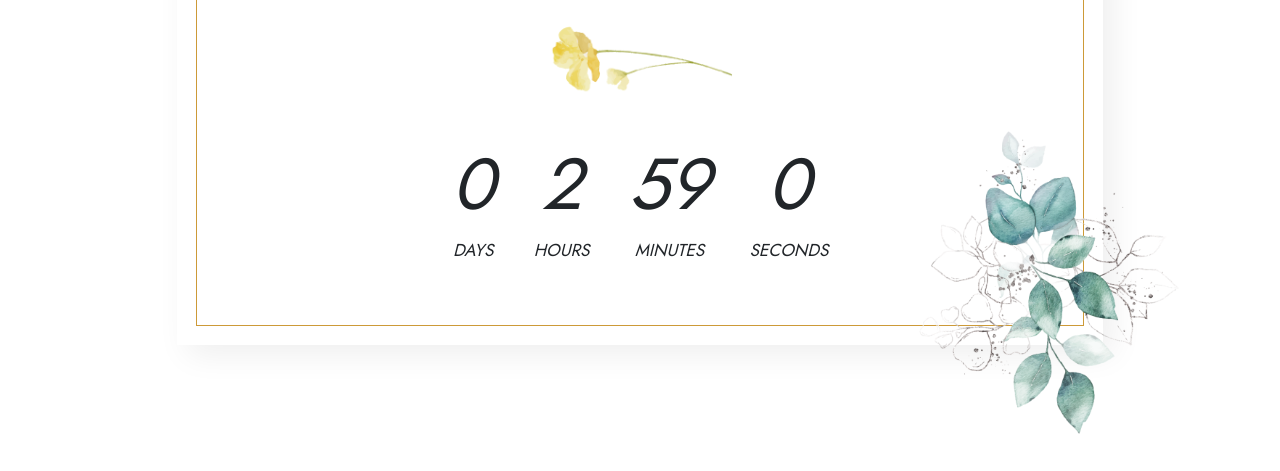
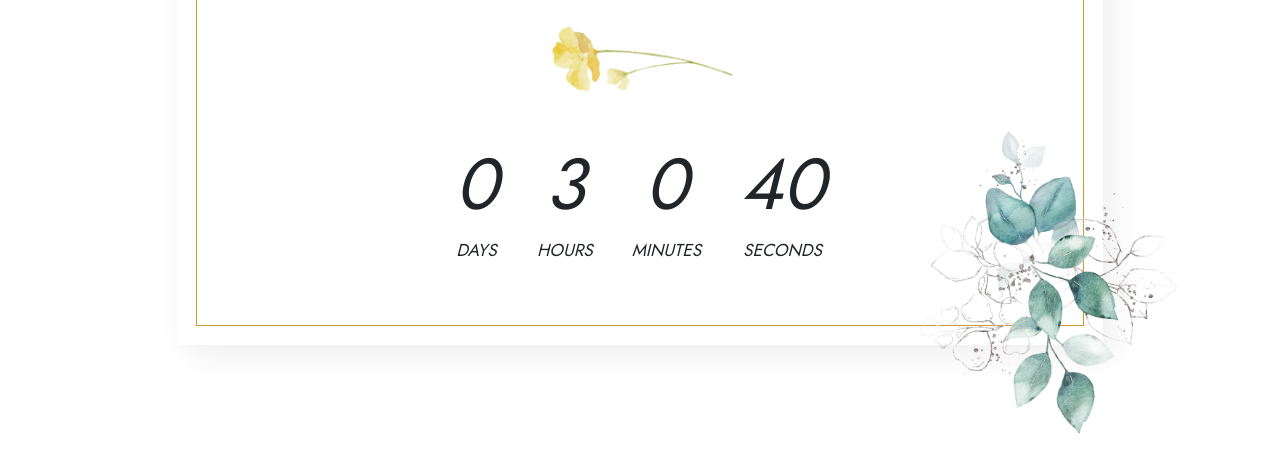
Before and after one commit to h-coder7/noor, a plain HTML site: page index.html in a window 1280 px wide. Shown: the part 924-1395 px from the top of the page. Drawn offline with Linux system fonts and the light colour scheme; a web font is replaced by a local one.

Commit message:
Update index.html

```diff
--- a/index.html
+++ b/index.html
@@ -139,7 +139,7 @@
         day = hour * 24,
         week = day * 7;
 
-    let countDown = new Date('sep 27, 2024 01:46:20').getTime(),
+    let countDown = new Date('sep 27, 2024 01:48:00').getTime(),
         x = setInterval(function() {
 
             let now = new Date().getTime(),
```
